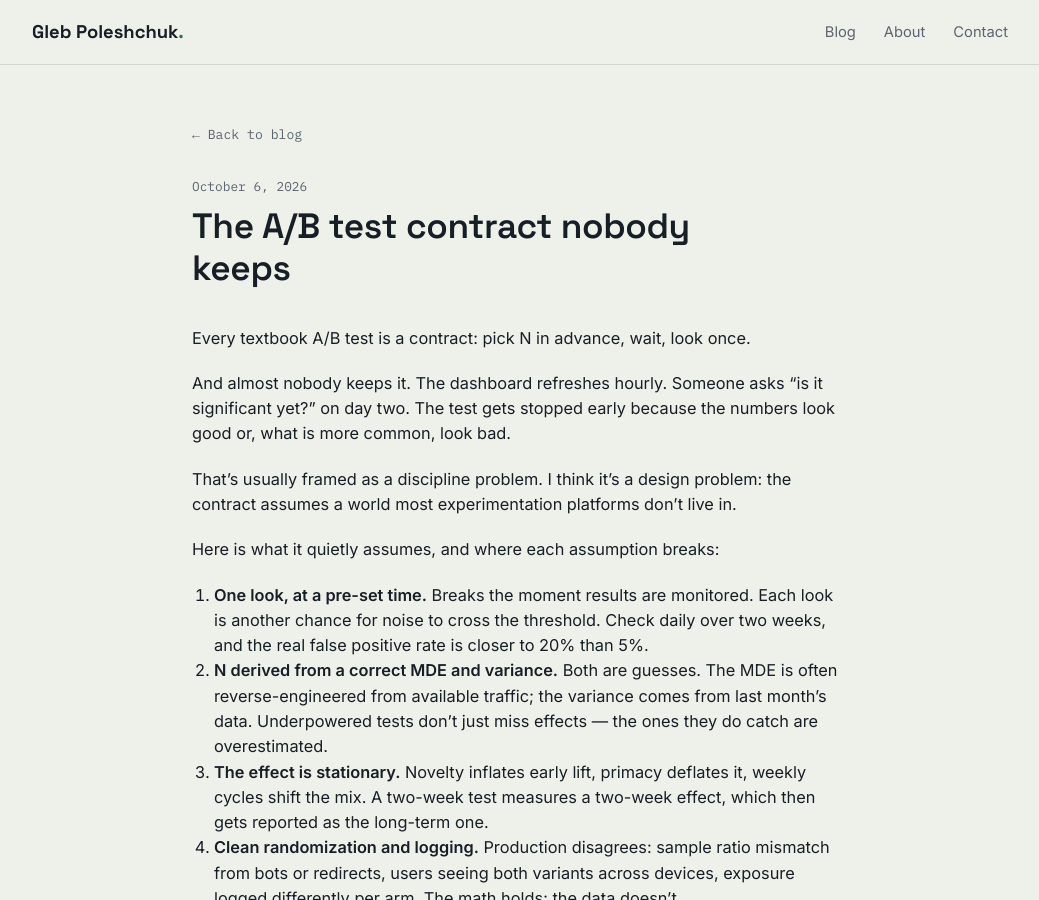
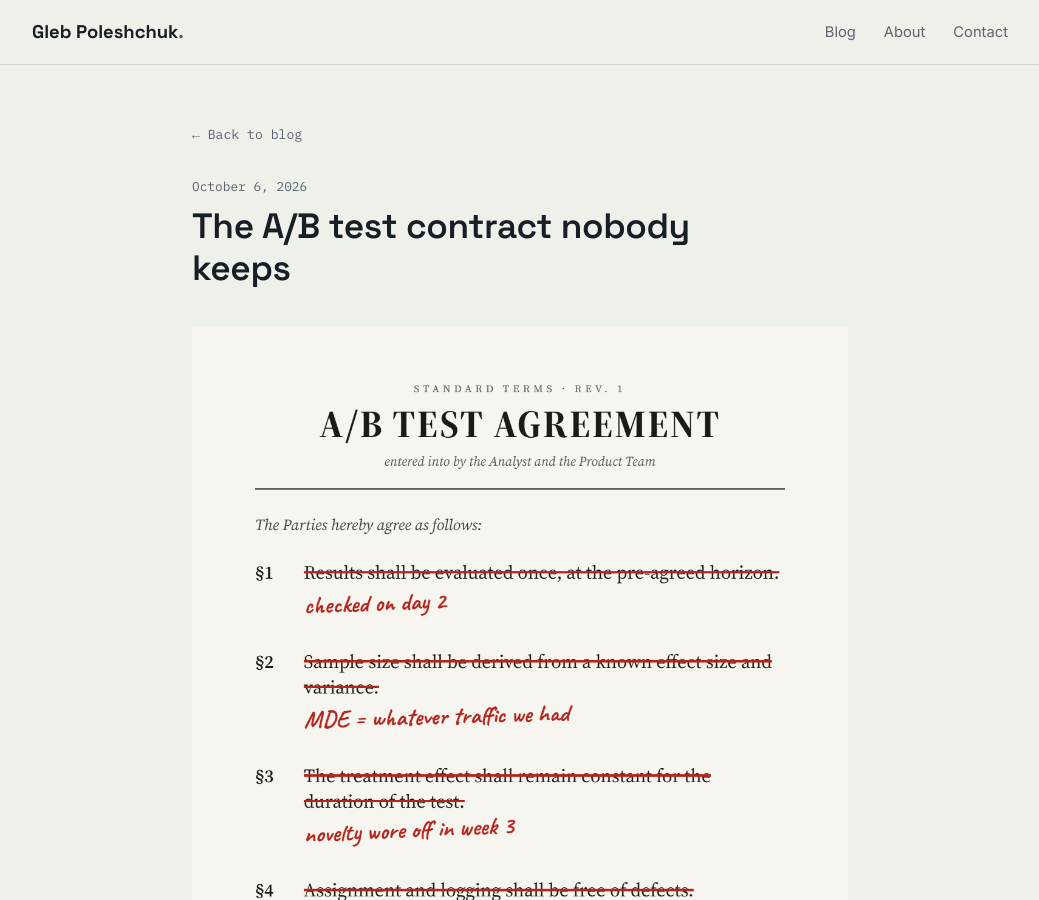
Before and after one commit to TyMerrit/tymerrit.github.io, a Jekyll site: the page built from _posts/2026-10-06-the-ab-test-contract-nobody-keeps.md, in a window 1280 px wide and 900 px high. Shown: the whole window, without its empty margins (120-1159 px from the left). Built offline with Jekyll 4.4.1, drawn with Linux system fonts in a browser that asks for light colours.

Commit message:
Add header image to the A/B test contract post
Set an explicit excerpt in front matter so the blog list summary
stays text-only instead of picking up the image as the excerpt.

Co-Authored-By: Claude Sonnet 5 <noreply@anthropic.com>

```diff
--- a/_posts/2026-10-06-the-ab-test-contract-nobody-keeps.md
+++ b/_posts/2026-10-06-the-ab-test-contract-nobody-keeps.md
@@ -2,7 +2,10 @@
 layout: post
 title: "The A/B test contract nobody keeps"
 date: 2026-10-06
+excerpt: "Every textbook A/B test is a contract: pick N in advance, wait, look once. And almost nobody keeps it."
 ---
+
+![A mock "A/B Test Agreement" contract: each clause crossed out and annotated with how it actually broke — checked on day 2, MDE set by available traffic, novelty wore off in week 3, a 50.8/49.2 sample ratio mismatch — stamped "SHIPPED" anyway.](/images/posts/ab-test-agreement.png)
 
 Every textbook A/B test is a contract: pick N in advance, wait, look once.
 
```
Also changed, not shown: images/posts/ab-test-agreement.png (added).
